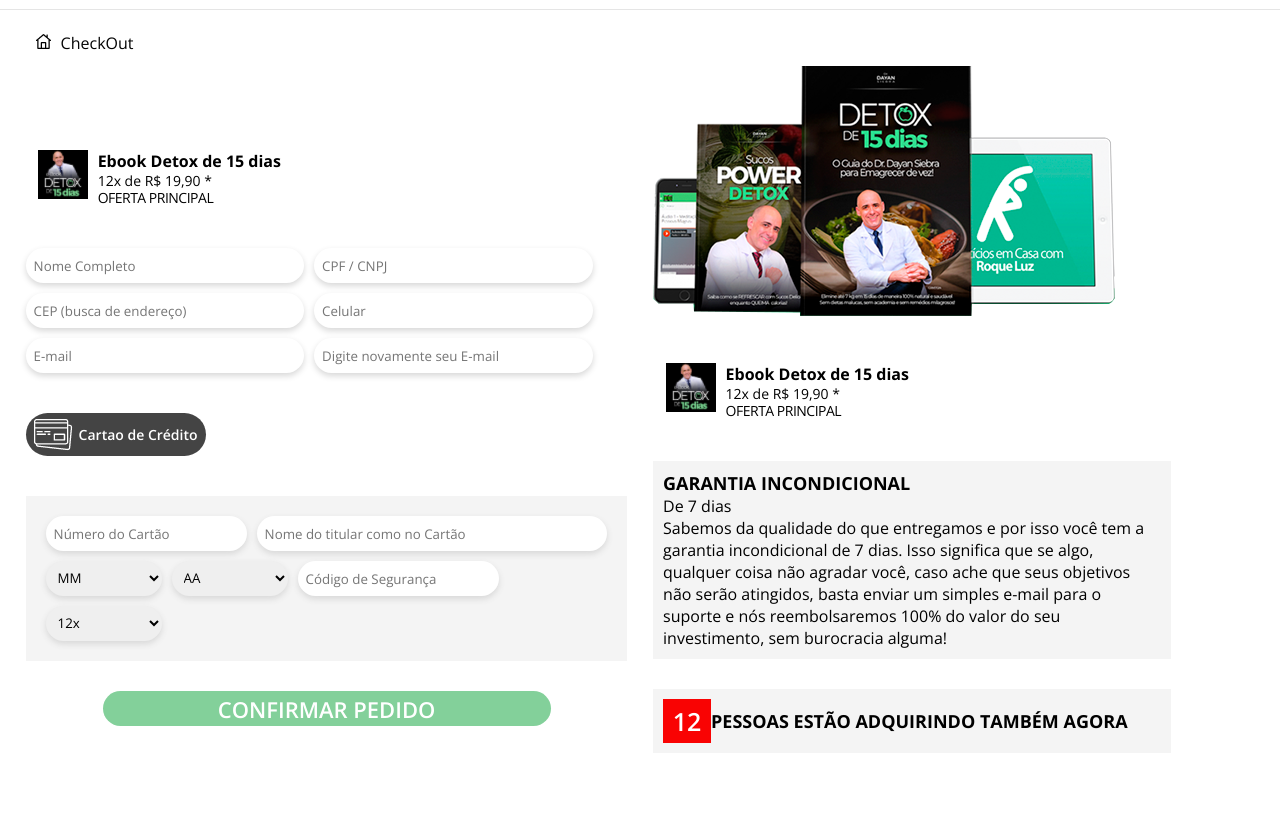
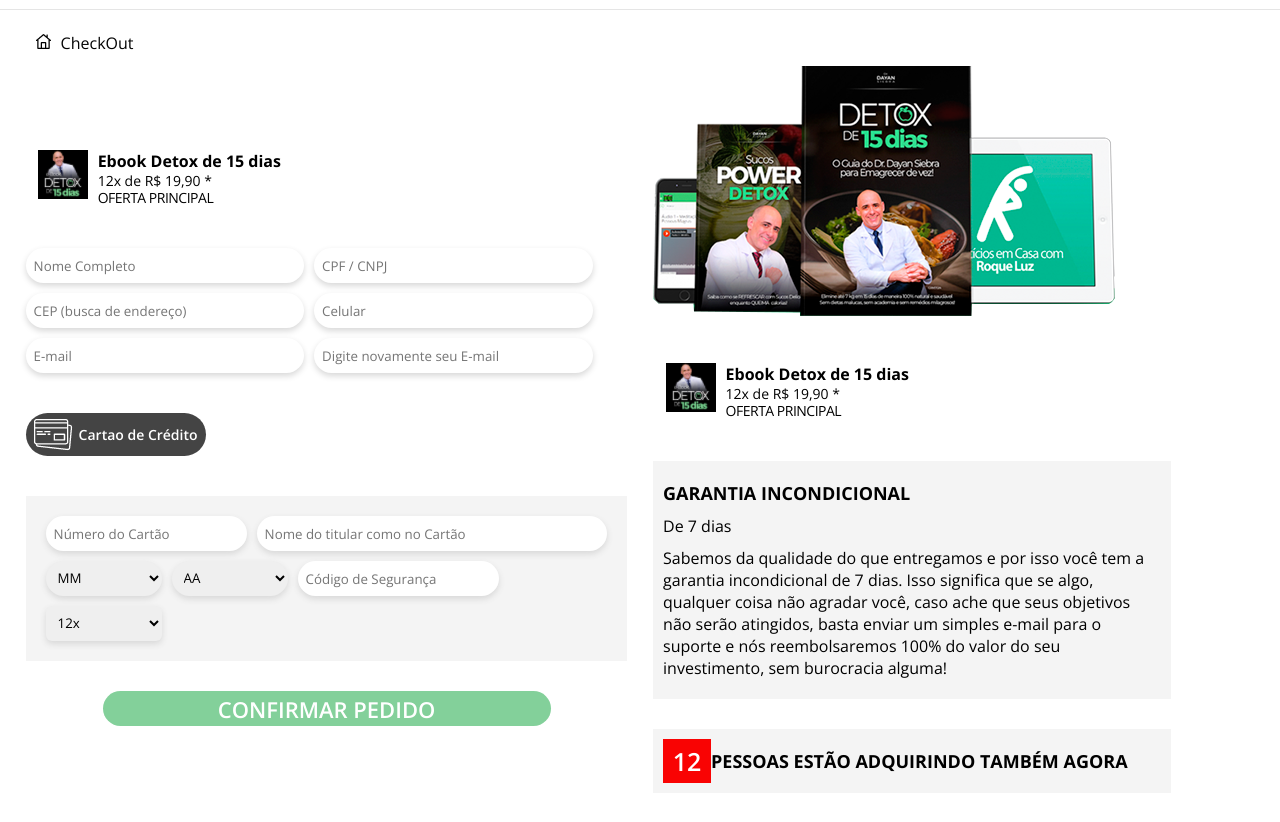
Before and after one commit to joilsonmslopes/teste-html-form-desktop, a plain HTML site: page index.html in a window 1280 px wide. Shown: the part 98-920 px from the top of the page. Before the commit the page ends 896 px from the top, so only its background shows below. Drawn offline with nearby package versions, Linux system fonts and the light colour scheme.

```diff
--- a/css/style.css
+++ b/css/style.css
@@ -188,6 +188,10 @@
     background-color: #F4F4F4;
 }
 
+main .forms .form-cartao form .input-wrapper:last-child select {
+    border-radius: 6px;
+}
+
 main .forms .cartao {
     width: 180px;
     height: 43px;
@@ -244,10 +248,12 @@
 
 main .descricao-produto .comentarios h2 {
     font-size: 18px;
+    margin-top: 10px;
 }
 
 main .descricao-produto .comentarios p {
     font-size: 16px;
+    margin: 10px 0;
 }
 
 main footer {
```
Also changed, not shown: index.html (+7 -4 lines), js/main.js (+7 -0 lines).
